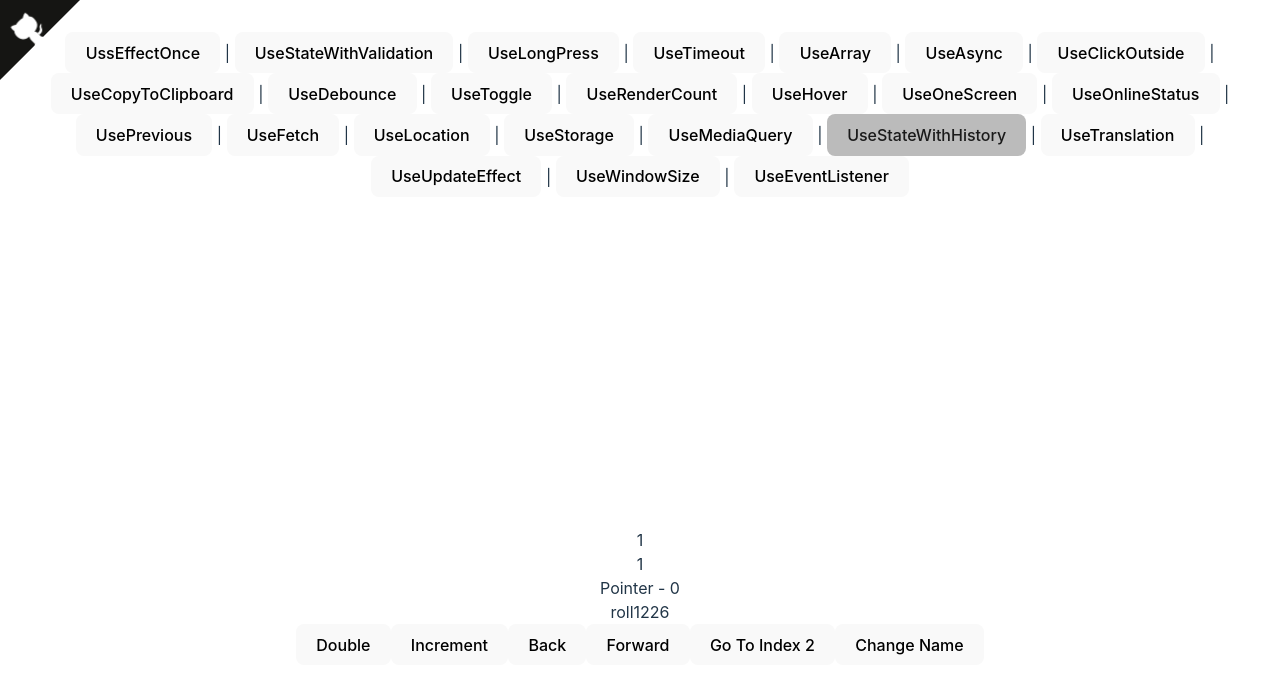
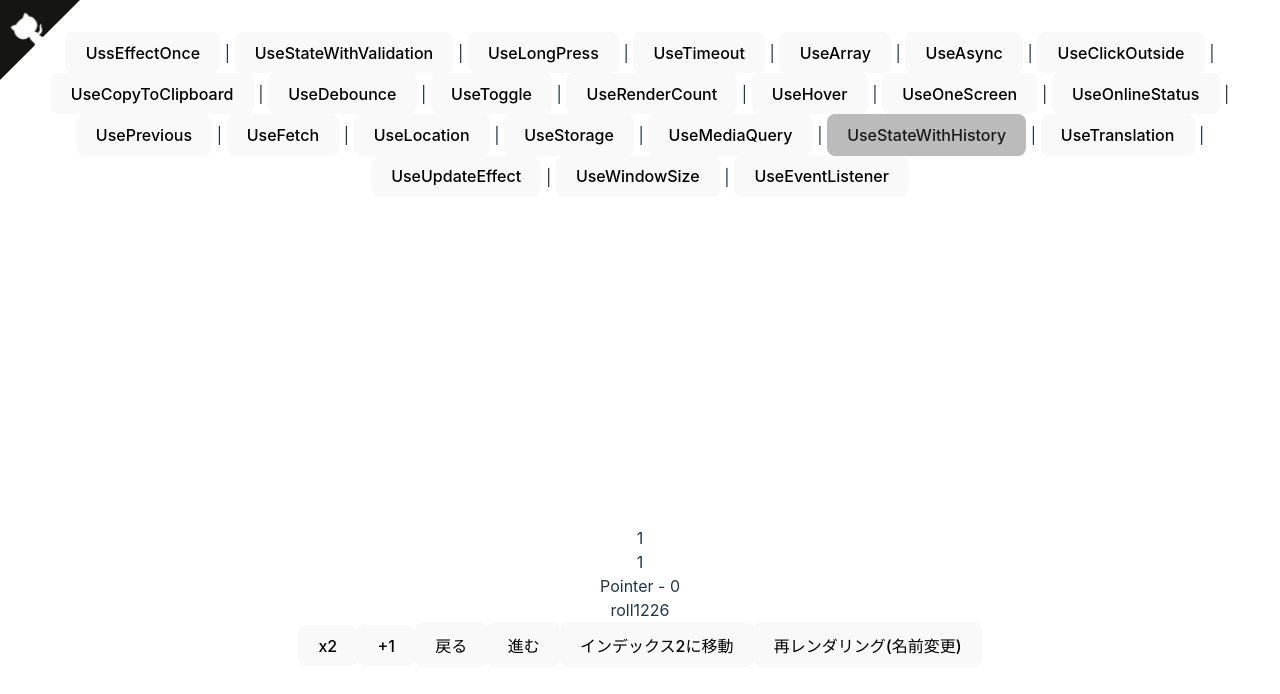
Before and after one commit to roll1226/react-custom-hooks, a React (Vite) app: page /use-state-with-history in a window 1280 px wide. Shown: the top 694 px of the page. Built offline with nearby package versions, Linux system fonts and the light colour scheme.

Commit message:
change: text UseStateWithHistory

```diff
--- a/src/pages/UseStateWithHistory.tsx
+++ b/src/pages/UseStateWithHistory.tsx
@@ -13,15 +13,15 @@ const UseStateWithHistory: FC = () => {
       <div>Pointer - {pointer}</div>
       <div>{name}</div>
       <button onClick={() => setCount((currentCount) => currentCount * 2)}>
-        Double
+        x2
       </button>
       <button onClick={() => setCount((currentCount) => currentCount + 1)}>
-        Increment
+        +1
       </button>
-      <button onClick={back}>Back</button>
-      <button onClick={forward}>Forward</button>
-      <button onClick={() => go(2)}>Go To Index 2</button>
-      <button onClick={() => setName("John")}>Change Name</button>
+      <button onClick={back}>戻る</button>
+      <button onClick={forward}>進む</button>
+      <button onClick={() => go(2)}>インデックス2に移動</button>
+      <button onClick={() => setName("John")}>再レンダリング(名前変更)</button>
     </div>
   );
 };
```
